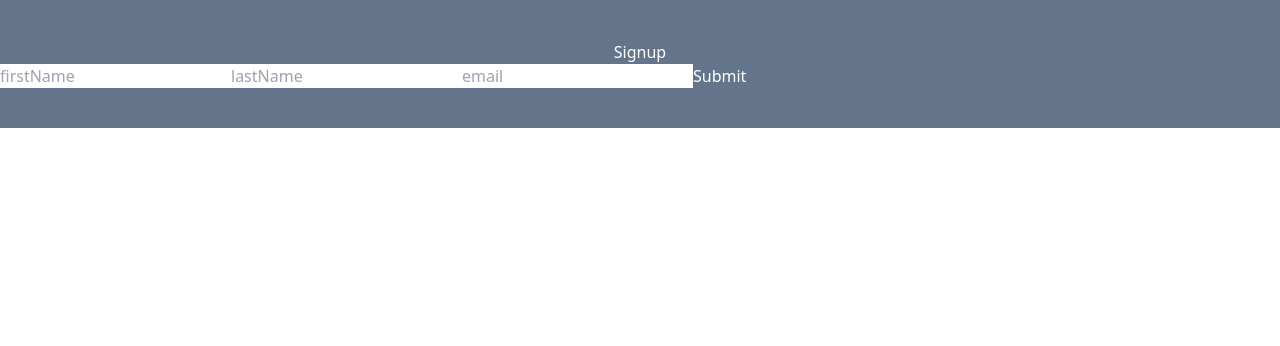
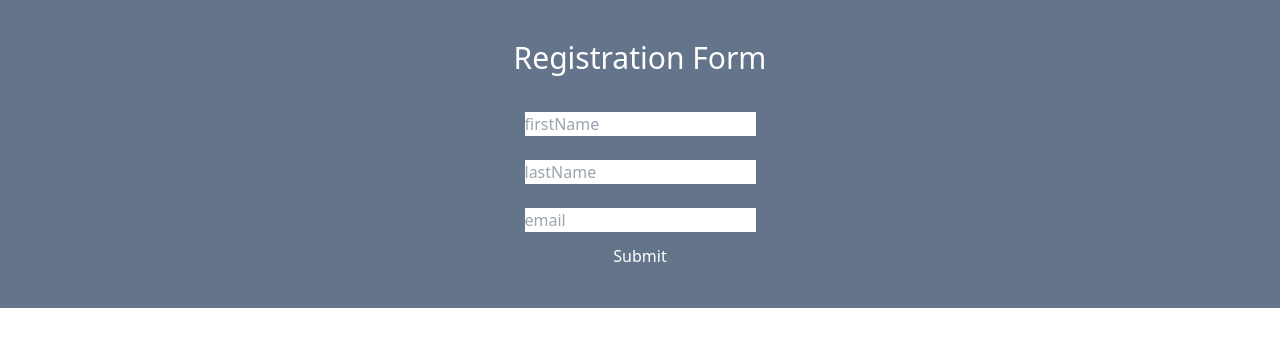
Before and after one commit to Hrita-Dutta/Almira, a Next.js app in the folder client/: page /register in a window 1280 px wide. Shown: the top 346 px of the page. Built offline with nearby package versions, Linux system fonts and the light colour scheme.

Commit message:
added simple css in registration form

```diff
--- a/client/src/pages/register/index.js
+++ b/client/src/pages/register/index.js
@@ -16,9 +16,9 @@ const SignupSchema = Yup.object().shape({
 });
 
 const Register = () => (
-  <div className='py-10 text-white bg-slate-500'>
-    <h1 className='text-center'>Signup</h1>
-    <Formik className="flex "
+  <div className='py-10 text-white bg-slate-500 mx-auto'>
+    <h1 className='text-center text-3xl'>Registration Form</h1><br/>
+    <Formik
       initialValues={{
         firstName: '',
         lastName: '',
@@ -30,18 +30,20 @@ const Register = () => (
         console.log(values);
       }}
     >
+
       {({ errors, touched }) => (
-        <Form  className=''>
-          <Field placeholder="firstName" name="firstName" />
+        <Form  className='text-center'>
+          <Field className='my-3' placeholder="firstName" name="firstName" />
           {errors.firstName && touched.firstName ? (
             <div>{errors.firstName}</div>
-          ) : null}
-          <Field placeholder='lastName' name="lastName" />
+          ) : null}<br/>
+          <Field className='my-3' placeholder='lastName' name="lastName" />
           {errors.lastName && touched.lastName ? (
             <div>{errors.lastName}</div>
-          ) : null}
-          <Field placeholder="email" name="email" type="email" />
+          ) : null}<br/>
+          <Field className='my-3' placeholder="email" name="email" type="email" />
           {errors.email && touched.email ? <div>{errors.email}</div> : null}
+          <br/>
           <button type="submit">Submit</button>
         </Form>
       )}
```
